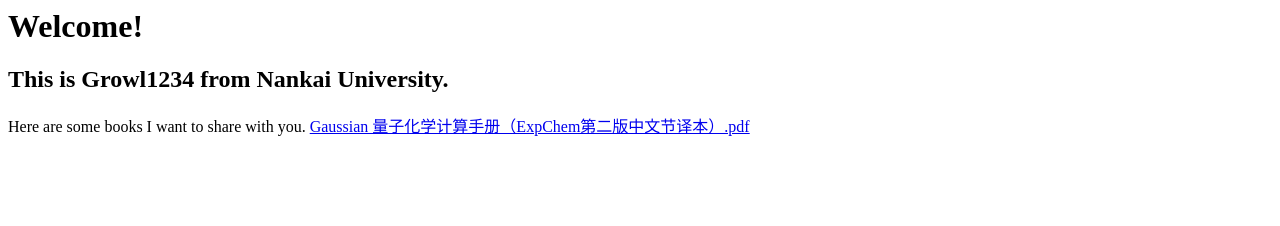
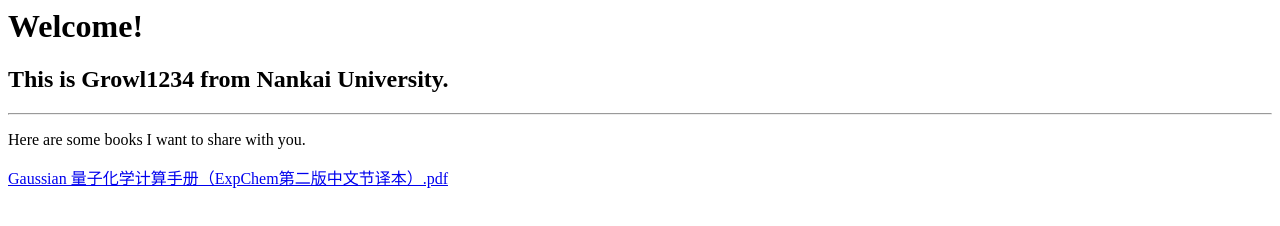
Before and after one commit to Growl1234/growl1234.github.io, a plain HTML site: page index.html in a window 1280 px wide. Drawn offline with Linux system fonts and the light colour scheme.

Commit message:
Update index.html

```diff
--- a/index.html
+++ b/index.html
@@ -4,8 +4,9 @@
 </head>
 </body>
   <h1>Welcome! </h1>
-  <p><h2>This is Growl1234 from Nankai University.</h2></p>
-  Here are some books I want to share with you.
+  <h2>This is Growl1234 from Nankai University.</h2>
+  <hr>
+  <p>Here are some books I want to share with you. </p>
   <a href="/Gaussian%20%E9%87%8F%E5%AD%90%E5%8C%96%E5%AD%A6%E8%AE%A1%E7%AE%97%E6%89%8B%E5%86%8C%EF%BC%88ExpChem%E7%AC%AC%E4%BA%8C%E7%89%88%E4%B8%AD%E6%96%87%E8%8A%82%E8%AF%91%E6%9C%AC%EF%BC%89.pdf"  target="_blank">Gaussian 量子化学计算手册（ExpChem第二版中文节译本）.pdf</a>
 </body>
 </html>
```
